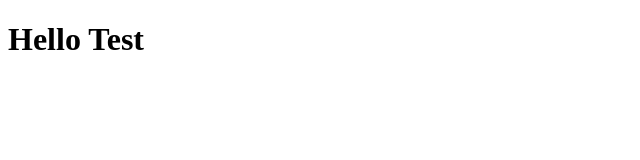
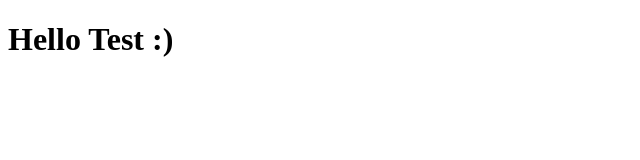
Before and after one commit to CyberEagle-Elliot/Test, a plain HTML site: page site/index.html in a window 1280 px wide. Shown: the full height of the page, 0-640 px from the left. Drawn offline with Linux system fonts and the light colour scheme.

Commit message:
Small change.

```diff
--- a/site/index.html
+++ b/site/index.html
@@ -4,6 +4,6 @@
 	<title>Hello Test </title>
 </head>
 <body>
-<h1>Hello Test</h1>
+<h1>Hello Test :) </h1>
 </body>
 </html>
```
